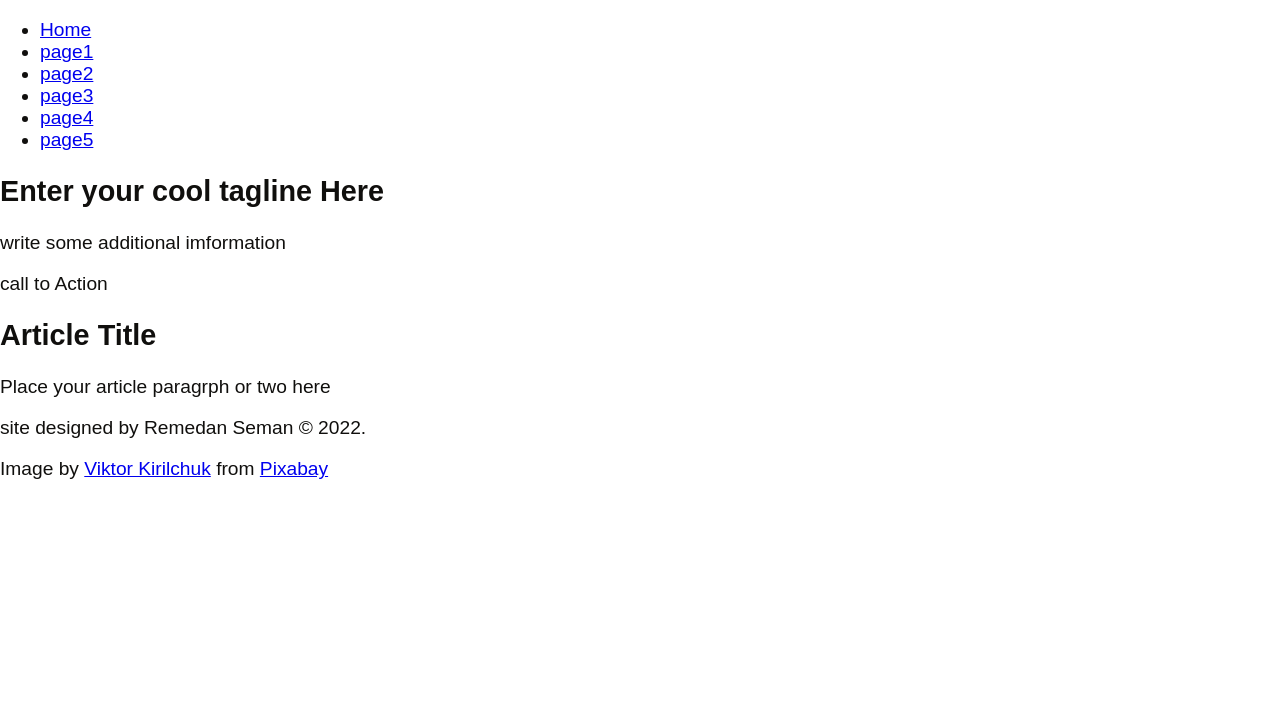
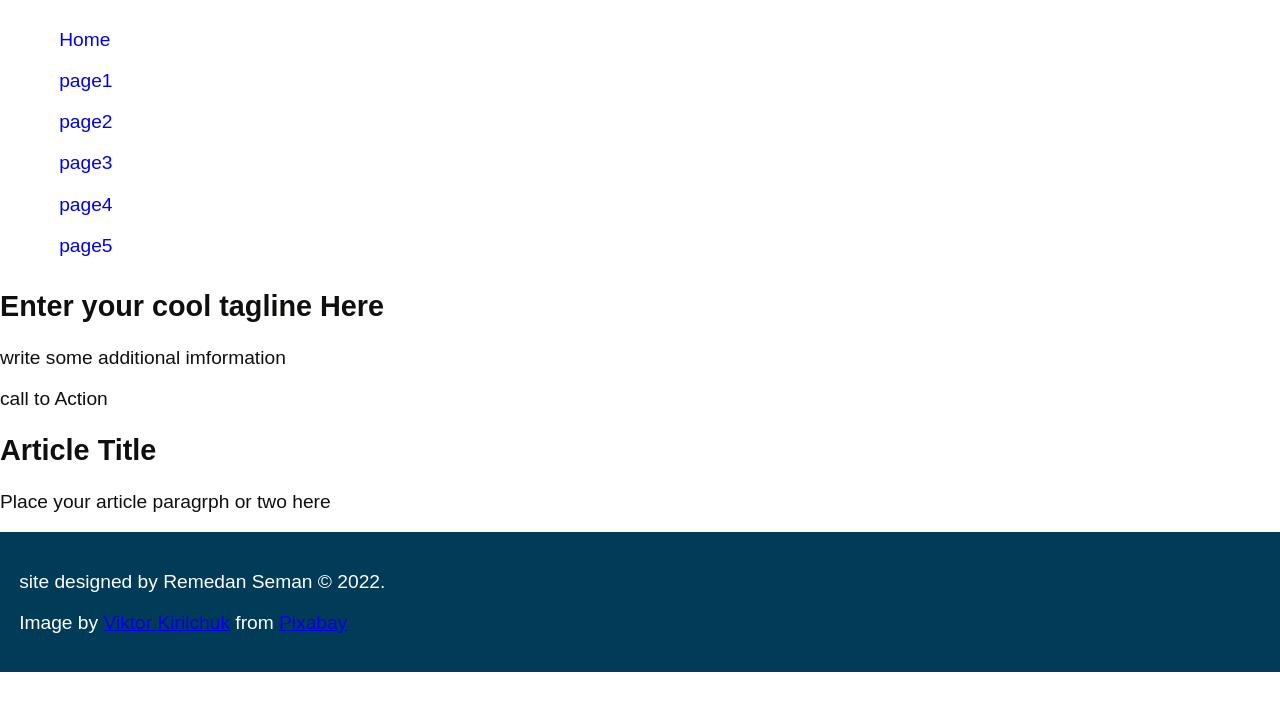
Before and after one commit to rrremedan/p8-Landing-page-project-, a plain HTML site: page Index.html in a window 1280 px wide. Drawn offline with Linux system fonts and the light colour scheme.

Commit message:
adding style.css

```diff
--- a/Index.html
+++ b/Index.html
@@ -6,6 +6,9 @@
     <meta name="viewport" content="width=device-width, initial-scale=1.0">
     <title>Landing Page Project</title>
     <link rel="stylesheet" href="style.css">
+    <link rel="preconnect" href="https://fonts.googleapis.com">
+    <link rel="preconnectt" href="https://fonts.gstatic.com" crossorigin>
+    <link rel="https://fonts.googleapis.com/css2?family=montserrat:ital,wght@0,400,0,600,0,700;1,400&display=swap" href="stylesheet">
 </head>
 <body>
     <header id="hero">
--- a/style.css
+++ b/style.css
@@ -5,11 +5,14 @@
     --crimson:#c9143f;
     --cyan:#02b4c0;
     --black:#100f0d;
+    --dark-gray:#555152;
+    --body-bg:#fff;
 }
 body {
     font-family: 'montserrat', sans-serif;
     font-size: 120%;
     color: var(--black);
+    background-color: var(--body-bg);
     margin: 0%;
     font-size: 400;
 }
@@ -19,3 +22,17 @@ h1,h2,h3,h4,{
 header, main, footer {
     margin: 0;
 }
+/*navbar styling*/
+#hero nav ul {
+    list-style-type: none;
+}
+#hero nav a {
+    display: block;
+    padding: 0.5em 1em ;
+    text-decoration: none;
+}
+footer {
+    color: white;
+    padding: 1em;
+    background-color: var(--dark-blue);
+}
```
